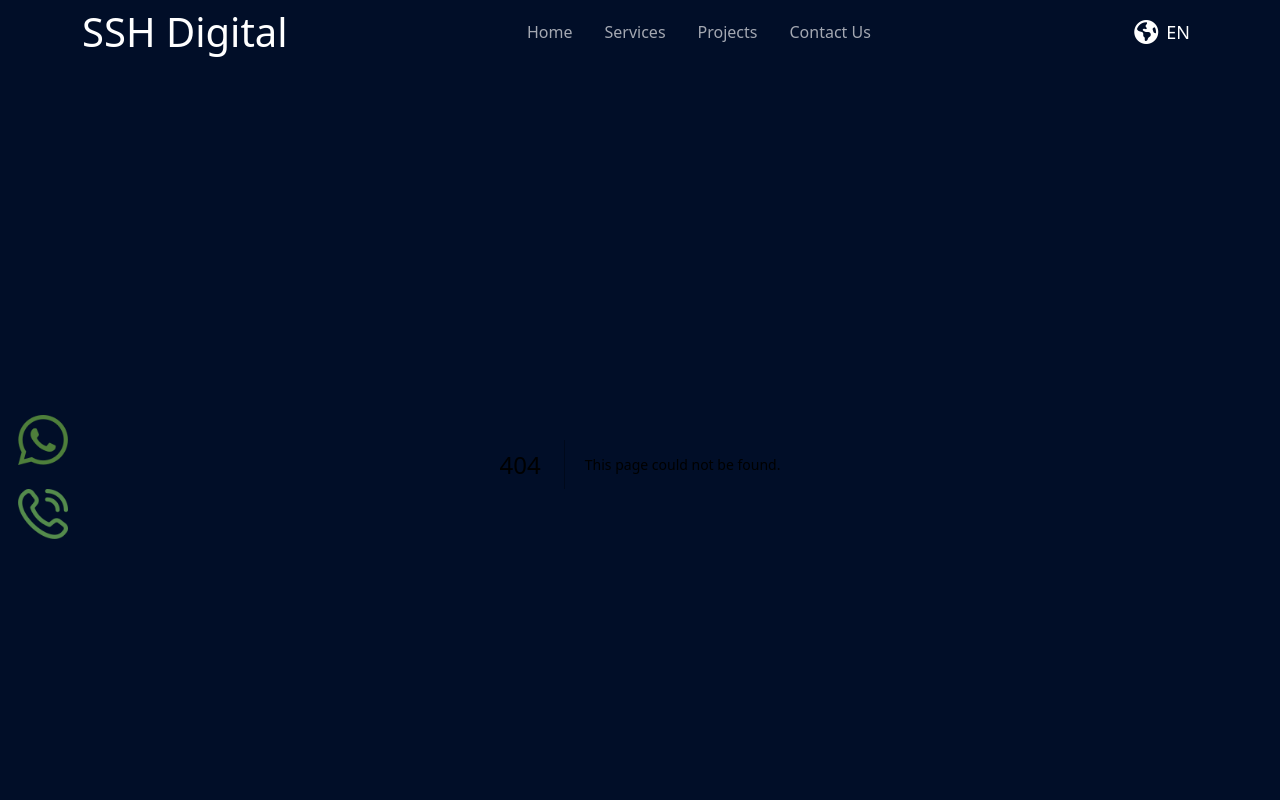
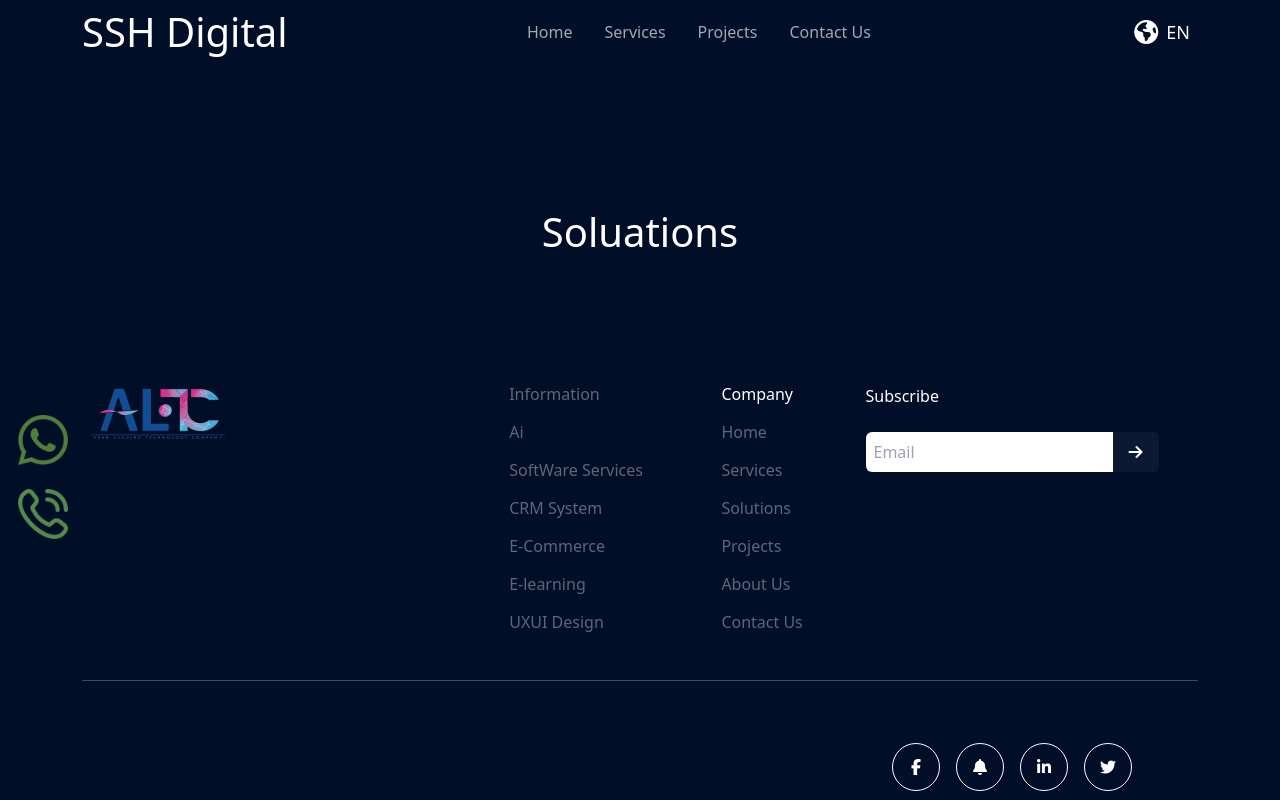
Before and after one commit to nourHany1/ssh-digital, a Next.js app: page /Soluations in a window 1280 px wide. Before the commit this address had no page. Shown: the top 800 px of the page. Built offline with nearby package versions, Linux system fonts and the light colour scheme.

Commit message:
feat: first commit

```diff
--- /dev/null
+++ b/app/AboutUs/page.jsx
@@ -0,0 +1,9 @@
+import React from 'react'
+
+export default function AboutUs() {
+  return (
+    <div className='mt-36' >
+      <h1 className='text-center text-white' >About Us</h1>
+    </div>
+  )
+}
--- /dev/null
+++ b/app/Soluations/page.jsx
@@ -0,0 +1,9 @@
+import React from 'react'
+
+export default function Soluations() {
+  return (
+    <div className='mt-36' >
+      <h1 className="text-white text-center " >Soluations</h1>
+    </div>
+  )
+}
```
Also changed, not shown: app/Components/Approach/Approach.jsx (+6 -6 lines), 1 other file (tests, documents, lock files or other folders).
